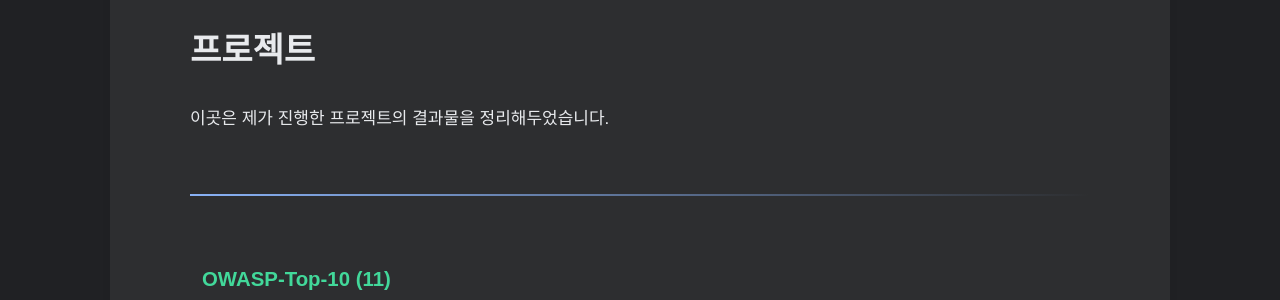
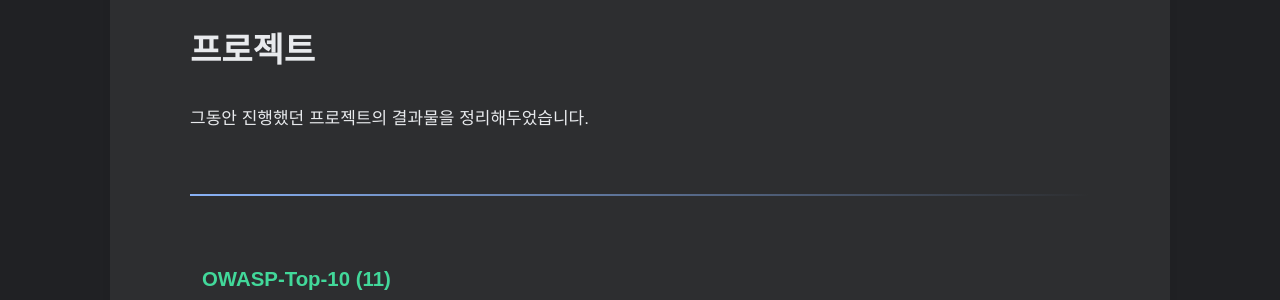
Before and after one commit to HamaP0/HamaP0.github.io, a Jekyll site: the page built from projects.html, in a window 1280 px wide. Shown: the part 170-470 px from the top of the page. Built offline with Jekyll 4.4.1, drawn with Linux system fonts in a browser that asks for light colours; some web fonts are replaced.

Commit message:
Update projects.html

```diff
--- a/projects.html
+++ b/projects.html
@@ -4,7 +4,7 @@ title: 프로젝트
 ---
 
 <h1>{{ page.title }}</h1>
-<p>이곳은 제가 진행한 프로젝트의 결과물을 정리해두었습니다.</p>
+<p>그동안 진행했던 프로젝트의 결과물을 정리해두었습니다.</p>
 <hr>
 
 <ul class="category-list">
```
